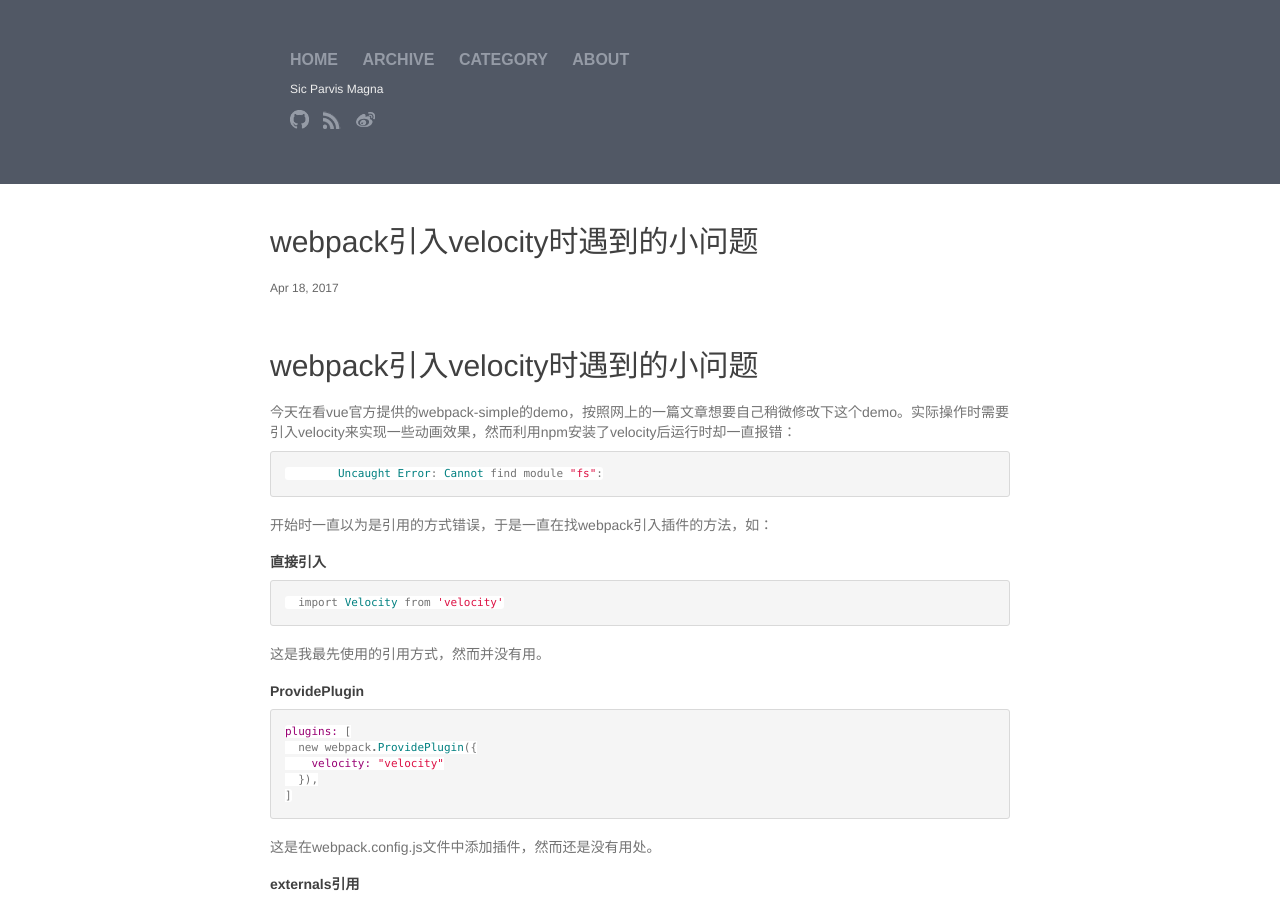
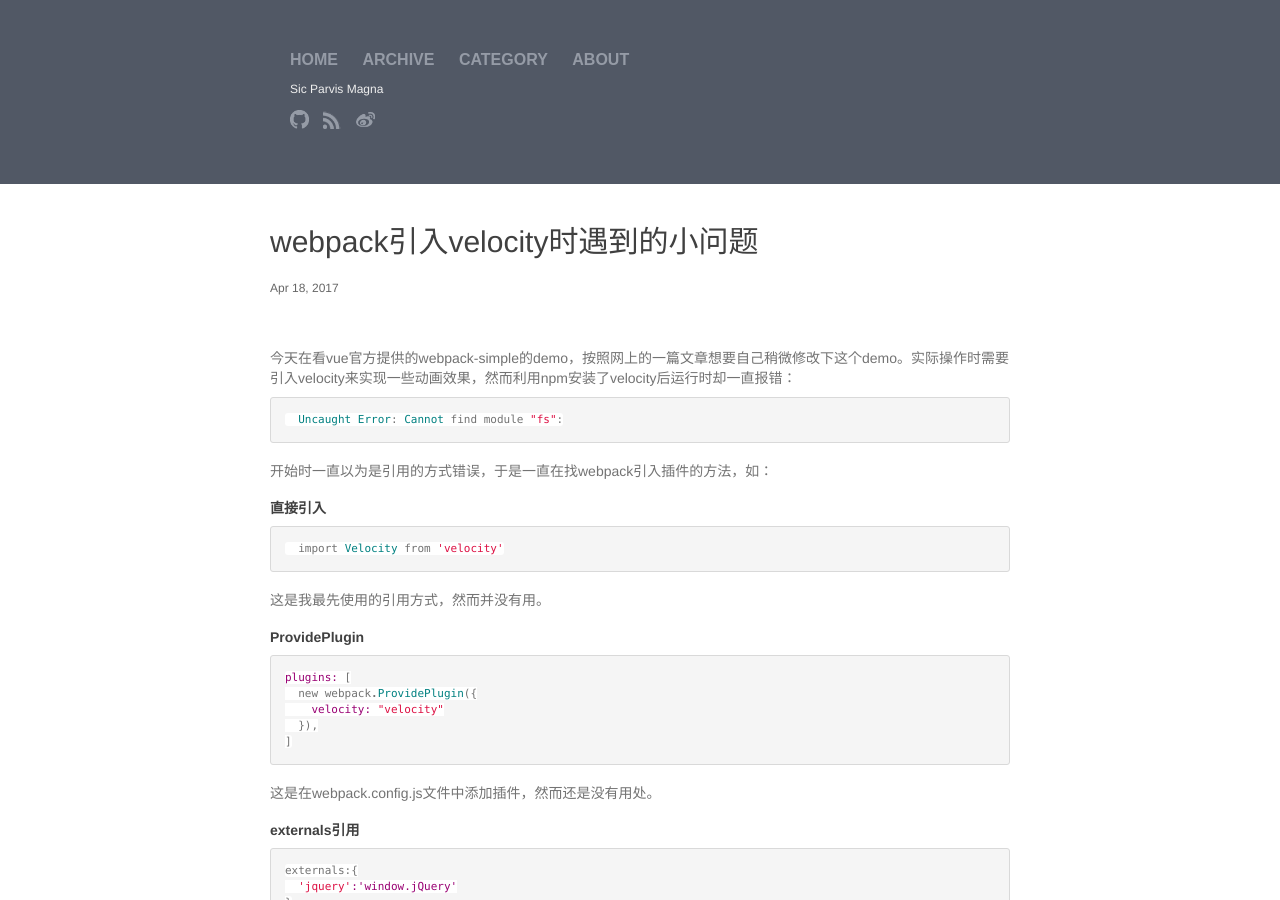
Before and after one commit to xsheng1992/xsheng1992.github.io, a Jekyll site: the page built from _posts/2017-04-18-velocity-webpack.markdown, in a window 1280 px wide and 900 px high. Built offline with Jekyll 4.4.1, drawn with Linux system fonts in a browser that asks for light colours; comment, search, counter and statistics services are not loaded.

Commit message:
another modified

```diff
--- a/_posts/2017-04-18-velocity-webpack.markdown
+++ b/_posts/2017-04-18-velocity-webpack.markdown
@@ -4,12 +4,11 @@
 date:   2017-04-18 15:57:00
 categories: webpack 插件
 ---
-# webpack引入velocity时遇到的小问题
 
 今天在看vue官方提供的webpack-simple的demo，按照网上的一篇文章想要自己稍微修改下这个demo。实际操作时需要引入velocity来实现一些动画效果，然而利用npm安装了velocity后运行时却一直报错：
 
 {% highlight ruby %}
-	Uncaught Error: Cannot find module "fs":
+  Uncaught Error: Cannot find module "fs":
 {% endhighlight %}
 
 开始时一直以为是引用的方式错误，于是一直在找webpack引入插件的方法，如：
```
